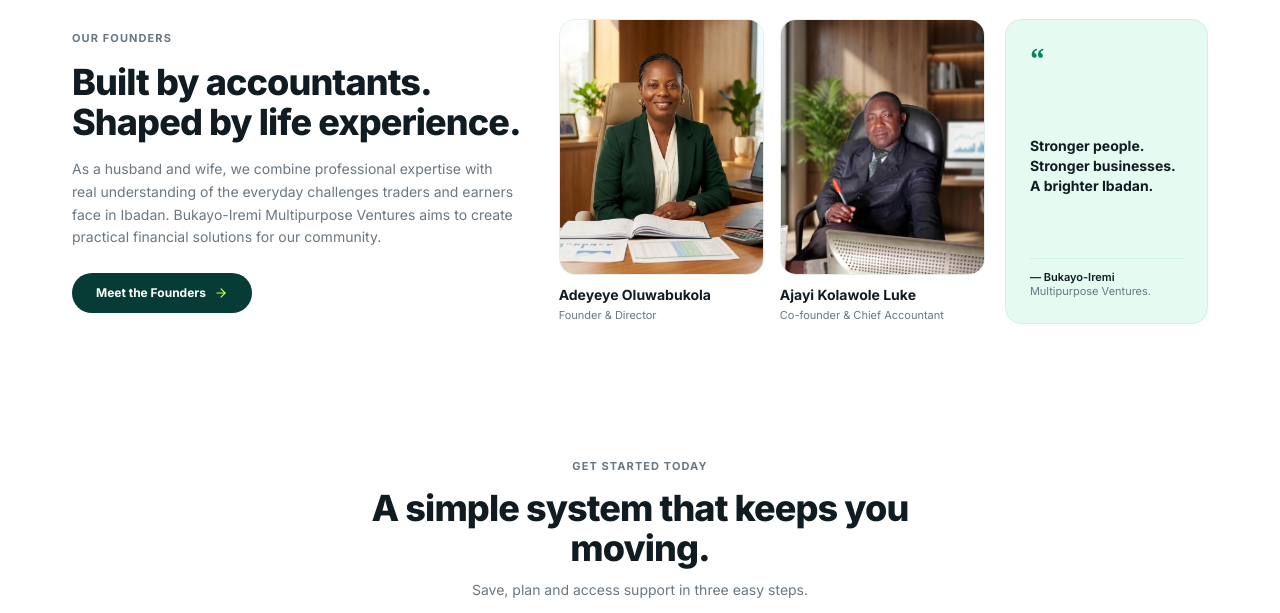
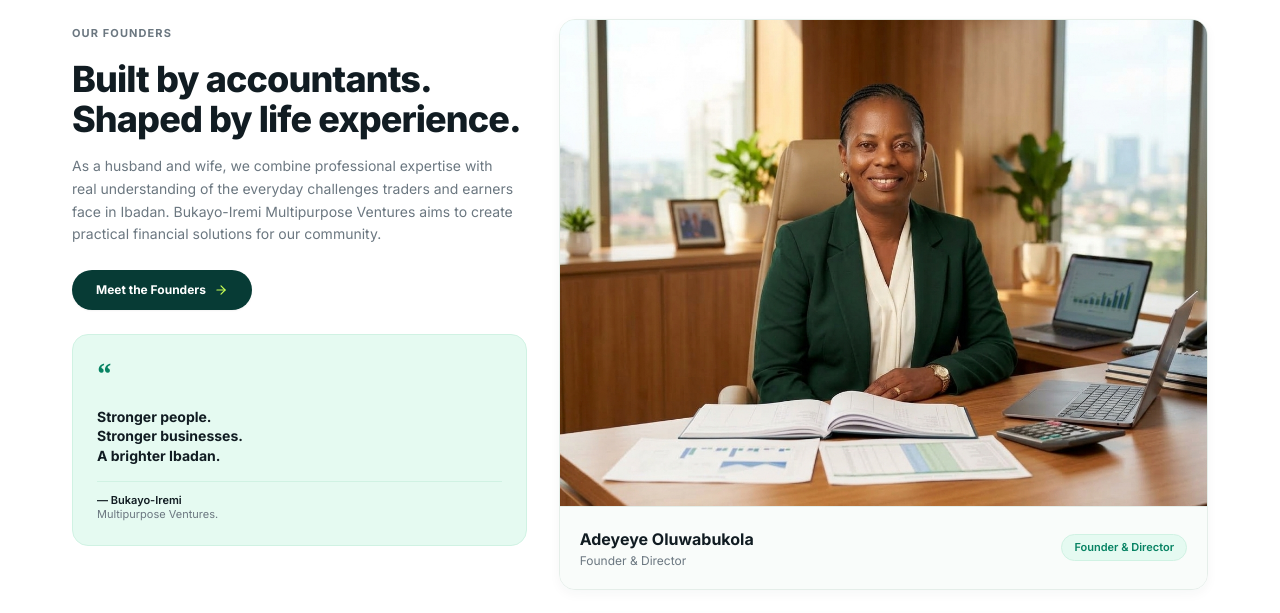
Before and after one commit to 09011399255/Bukayoiremi, a React (Vite) app: page / in a window 1280 px wide. Shown: the part 1380-1993 px from the top of the page. Built offline with nearby package versions, Linux system fonts and the light colour scheme.

Commit message:
feat(homepage): stack founder cards vertically on homepage with large images and sticky story column

```diff
--- a/src/components/AboutPage.jsx
+++ b/src/components/AboutPage.jsx
@@ -287,7 +287,11 @@
             </h3>
 
             <p className="text-sm text-charcoal-muted leading-relaxed">
-              Behind Bukayo-Iremi is a dedicated team of field collection officers and coordinators who visit Ibadan's markets and neighborhoods daily. They meet contributors at their shops, record daily savings on official scheme cards, and ensure every transaction is accountable, friendly, and trusted.
+              Behind Bukayo-Iremi is a dedicated team of field collection
+              officers and coordinators who visit Ibadan's markets and
+              neighborhoods daily. They meet contributors at their shops, record
+              daily savings on official scheme cards, and ensure every
+              transaction is accountable, friendly, and trusted.
             </p>
           </div>
 
--- a/src/components/ServicesAndFounders.jsx
+++ b/src/components/ServicesAndFounders.jsx
@@ -86,15 +86,16 @@
           ref={foundersRef}
           className="grid grid-cols-1 lg:grid-cols-12 gap-8 items-stretch pt-2"
         >
-          {/* Left Text Column (~45%) - Reveals after 100ms */}
+          {/* Left Text Column (~45%) - Sticky on desktop */}
           <div
-            className="lg:col-span-5 flex flex-col justify-center space-y-4 transition-all duration-600 ease-editorial"
+            className="lg:col-span-5 flex flex-col justify-between space-y-6 lg:sticky lg:top-24 lg:self-start transition-all duration-600 ease-editorial"
             style={{
               transitionDelay: foundersVisible ? "100ms" : "0ms",
               opacity: foundersVisible ? 1 : 0,
               transform: foundersVisible ? "translateY(0)" : "translateY(16px)",
             }}
           >
+            <div className="space-y-4">
               <span className="text-[11px] font-bold uppercase tracking-widest text-charcoal-muted">
                 OUR FOUNDERS
               </span>
@@ -123,78 +124,19 @@
               </div>
             </div>
 
-          {/* Center & Right Column: Two Portraits + Mint Brand-Message Panel (~55%) - Portrait appears first (0ms delay) */}
-          <div className="lg:col-span-7 grid grid-cols-1 sm:grid-cols-12 gap-5 items-stretch">
-            {/* Two Side-by-Side Founder Portraits (approx 8 cols) */}
-            <div
-              className="sm:col-span-8 grid grid-cols-2 gap-4 transition-all duration-600 ease-editorial"
-              style={{
-                opacity: foundersVisible ? 1 : 0,
-                transform: foundersVisible
-                  ? "translateY(0)"
-                  : "translateY(16px)",
-              }}
-            >
-              {/* Founder 1: Adeyeye Oluwabukola (Static, non-clickable) */}
-              <div className="flex flex-col space-y-2.5">
-                <div className="rounded-2xl overflow-hidden aspect-[4/5] bg-surface-light border border-surface-border shadow-xs">
-                  <img
-                    src={director.image}
-                    alt="Adeyeye Oluwabukola, Founder and Director"
-                    className="w-full h-full object-cover object-top"
-                  />
-                </div>
-                <div>
-                  <h4 className="text-xs sm:text-sm font-bold text-charcoal leading-tight">
-                    {director.name}
-                  </h4>
-                  <p className="text-[11px] text-charcoal-muted mt-0.5">
-                    {director.role}
-                  </p>
-                </div>
-              </div>
-
-              {/* Founder 2: Ajayi Kolawole Luke (Static, non-clickable) */}
-              <div className="flex flex-col space-y-2.5">
-                <div className="rounded-2xl overflow-hidden aspect-[4/5] bg-surface-light border border-surface-border shadow-xs">
-                  <img
-                    src={accountant.image}
-                    alt="Ajayi Kolawole Luke, Co-founder and Chief Accountant"
-                    className="w-full h-full object-cover object-top"
-                  />
-                </div>
-                <div>
-                  <h4 className="text-xs sm:text-sm font-bold text-charcoal leading-tight">
-                    {accountant.name}
-                  </h4>
-                  <p className="text-[11px] text-charcoal-muted mt-0.5">
-                    {accountant.role}
-                  </p>
-                </div>
-              </div>
-            </div>
-
-            {/* Mint Brand-Message Panel (approx 4 cols) - Appears after 100ms */}
-            <div
-              className="sm:col-span-4 bg-mint rounded-2xl p-6 border border-mint-border flex flex-col justify-between transition-all duration-600 ease-editorial"
-              style={{
-                transitionDelay: foundersVisible ? "100ms" : "0ms",
-                opacity: foundersVisible ? 1 : 0,
-                transform: foundersVisible
-                  ? "translateY(0)"
-                  : "translateY(16px)",
-              }}
-            >
+            {/* Mint Brand-Message Panel */}
+            <div className="bg-mint rounded-2xl p-6 border border-mint-border space-y-3 shadow-xs">
               <span className="text-3xl font-serif text-brandgreen font-bold leading-none">
                 “
               </span>
 
-              <div className="space-y-1 py-4">
-                <p className="text-xs sm:text-sm font-bold text-charcoal leading-snug">
+              <div className="space-y-1 py-1">
+                <p className="text-sm font-bold text-charcoal leading-snug">
                   Stronger people.
                   <br />
                   Stronger businesses.
-                  <br />A brighter Ibadan.
+                  <br />
+                  A brighter Ibadan.
                 </p>
               </div>
 
@@ -206,6 +148,63 @@
               </div>
             </div>
           </div>
+
+          {/* Right Column: Two Stacked Large Founder Cards (~55%) */}
+          <div
+            className="lg:col-span-7 flex flex-col space-y-6 transition-all duration-600 ease-editorial"
+            style={{
+              opacity: foundersVisible ? 1 : 0,
+              transform: foundersVisible ? "translateY(0)" : "translateY(16px)",
+            }}
+          >
+            {/* Founder 1: Adeyeye Oluwabukola */}
+            <div className="bg-white rounded-2xl border border-surface-border overflow-hidden shadow-card">
+              <div className="aspect-[16/10] sm:aspect-[4/3] w-full overflow-hidden bg-mint">
+                <img
+                  src={director.image}
+                  alt="Adeyeye Oluwabukola, Founder and Director"
+                  className="w-full h-full object-cover object-center"
+                />
+              </div>
+              <div className="p-4 sm:p-5 flex items-center justify-between border-t border-surface-border bg-surface-light">
+                <div>
+                  <h4 className="text-sm sm:text-base font-bold text-charcoal">
+                    {director.name}
+                  </h4>
+                  <p className="text-xs text-charcoal-muted mt-0.5">
+                    {director.role}
+                  </p>
+                </div>
+                <span className="text-[11px] font-semibold text-brandgreen bg-mint px-3 py-1 rounded-full border border-mint-border">
+                  Founder & Director
+                </span>
+              </div>
+            </div>
+
+            {/* Founder 2: Ajayi Kolawole Luke */}
+            <div className="bg-white rounded-2xl border border-surface-border overflow-hidden shadow-card">
+              <div className="aspect-[16/10] sm:aspect-[4/3] w-full overflow-hidden bg-mint">
+                <img
+                  src={accountant.image}
+                  alt="Ajayi Kolawole Luke, Co-founder and Chief Accountant"
+                  className="w-full h-full object-cover object-center"
+                />
+              </div>
+              <div className="p-4 sm:p-5 flex items-center justify-between border-t border-surface-border bg-surface-light">
+                <div>
+                  <h4 className="text-sm sm:text-base font-bold text-charcoal">
+                    {accountant.name}
+                  </h4>
+                  <p className="text-xs text-charcoal-muted mt-0.5">
+                    {accountant.role}
+                  </p>
+                </div>
+                <span className="text-[11px] font-semibold text-brandgreen bg-mint px-3 py-1 rounded-full border border-mint-border">
+                  Co-founder & Chief Accountant
+                </span>
+              </div>
+            </div>
+          </div>
         </div>
       </div>
     </section>
```
Also changed, not shown: public/images/founder-ajayi.jpg, public/images/founder-ajayi.png. Lines whose indentation alone changed are shown as unchanged.
